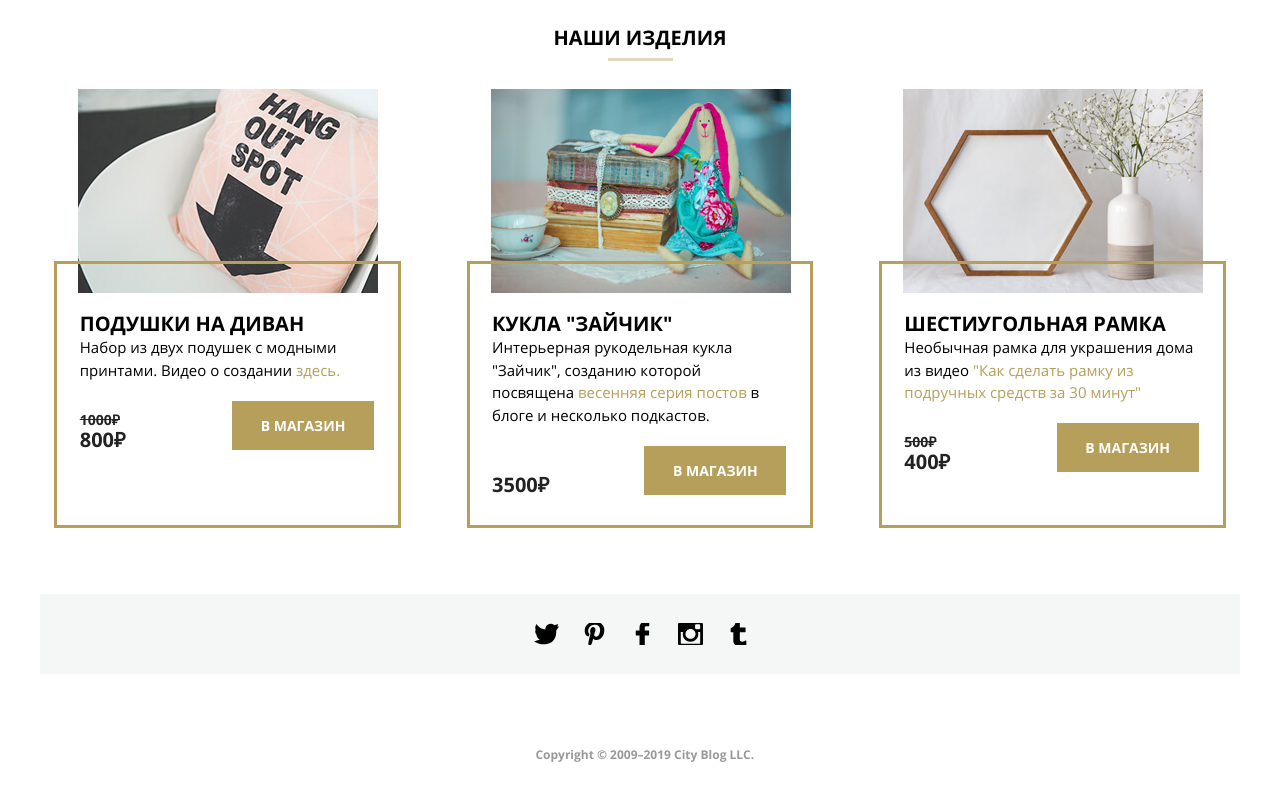
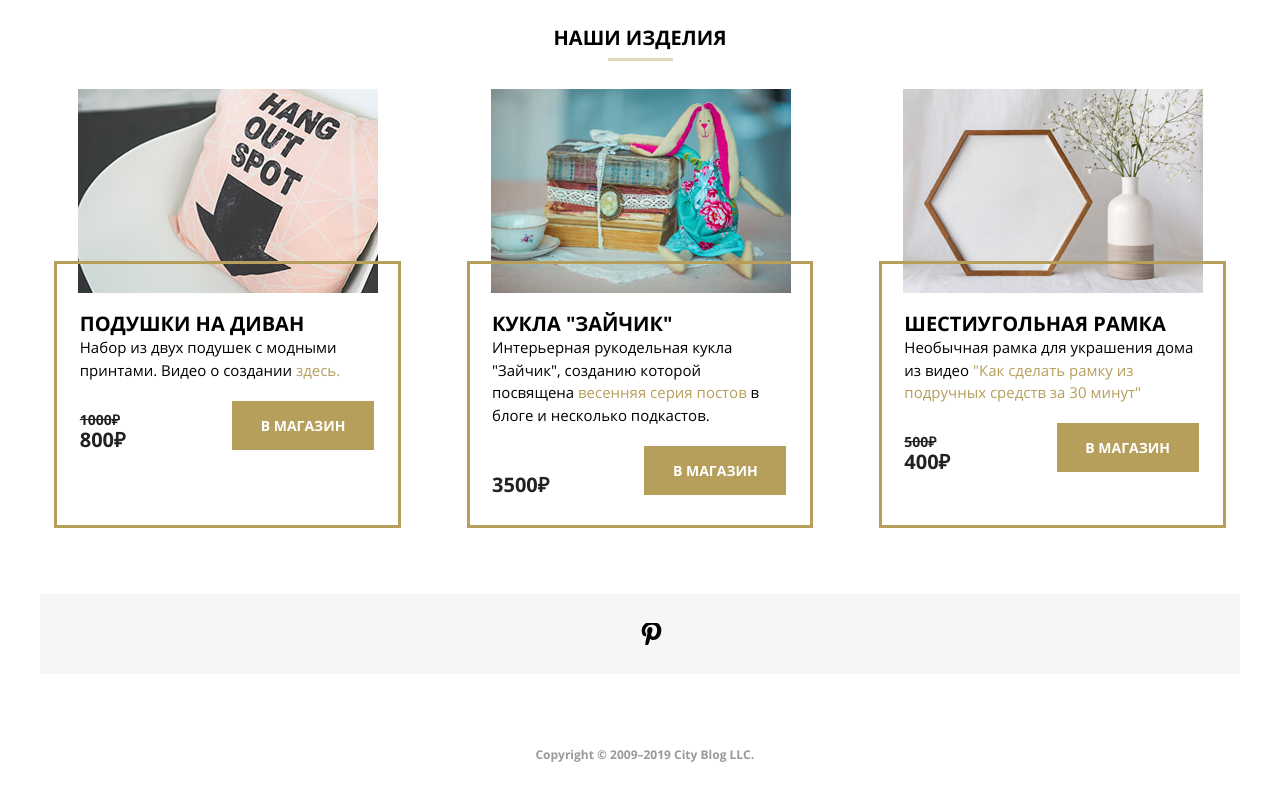
Before and after one commit to Xxeni/Diploma, a plain HTML site: page index.html in a window 1280 px wide. Shown: the part 2700-3500 px from the top of the page. Drawn offline with Linux system fonts and the light colour scheme; files whose address does not match are found by name.

Commit message:
Update index.html

```diff
--- a/index.html
+++ b/index.html
@@ -530,30 +530,13 @@
   <address class="socials-icons">
     <ul class="social-list">
         <li class="social-list-item">
-          <a href="svg/004-twitter.svg" class="social-icon social-icon_twitter">
-            <span class="social-link">Профиль компании в twitter</span>
-          </a>
-        </li>
+
         <li class="social-list-item">
           <a href="svg/001-pinterest.svg" class="social-icon social-icon_tpinterest">
             <span class="social-link">Профиль компании в pinterest</span>
           </a>
         </li>
-        <li class="social-list-item">
-          <a href="svg/002-facebook-logo.svg" class="social-icon social-icon_facebook">
-            <span class="social-link">Профиль компании в facebook</span>
-          </a>
-        </li>
-        <li class="social-list-item">
-          <a href="svg/005-instagram.svg" class="social-icon social-icon_instagram">
-            <span class="social-link">Профиль компании в instagram</span>
-          </a>
-        </li>
-        <li class="social-list-item">
-          <a href="svg/003-tumblr.svg" class="social-icon social-icon_tumblr">
-            <span class="social-link">Профиль компании в tumblr</span>
-          </a>
-        </li>
+
       </ul>
       </address>
       <div class="footer-copirate">
```
